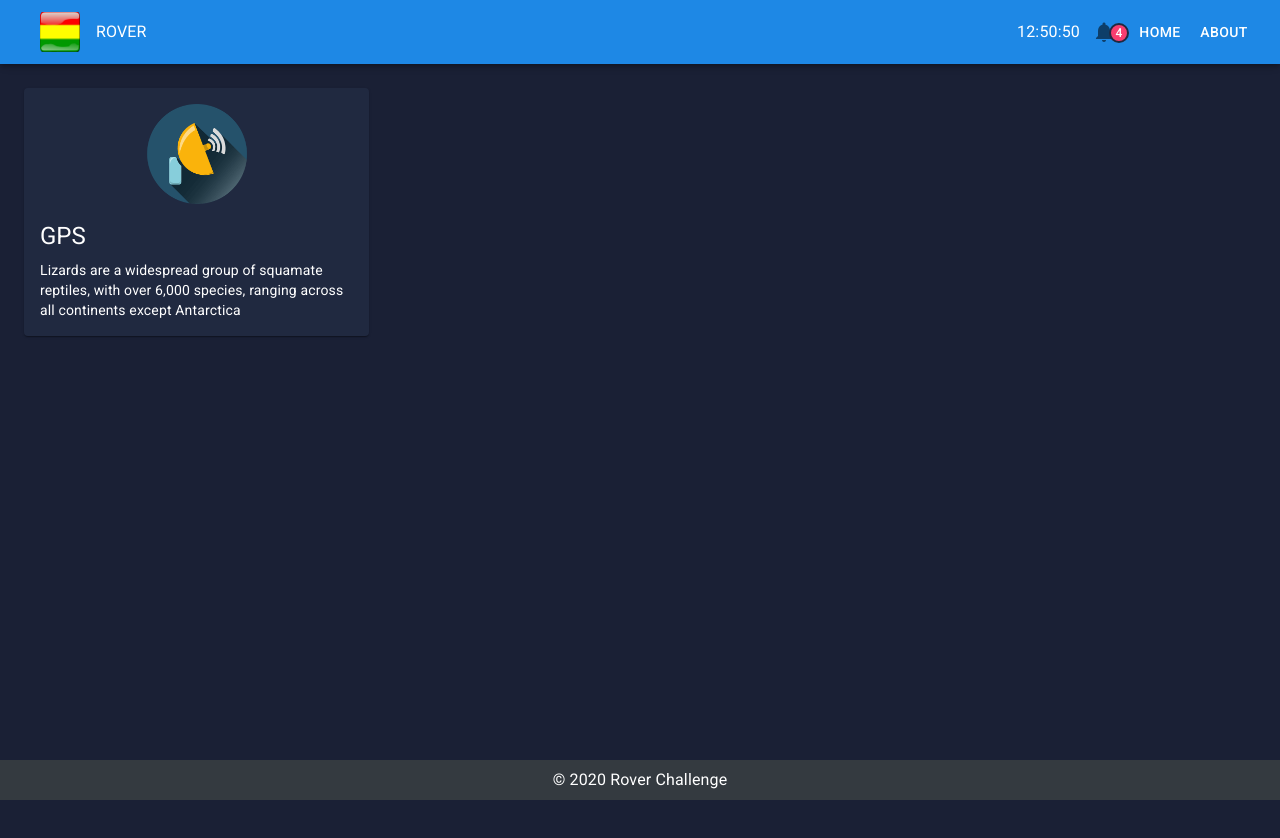
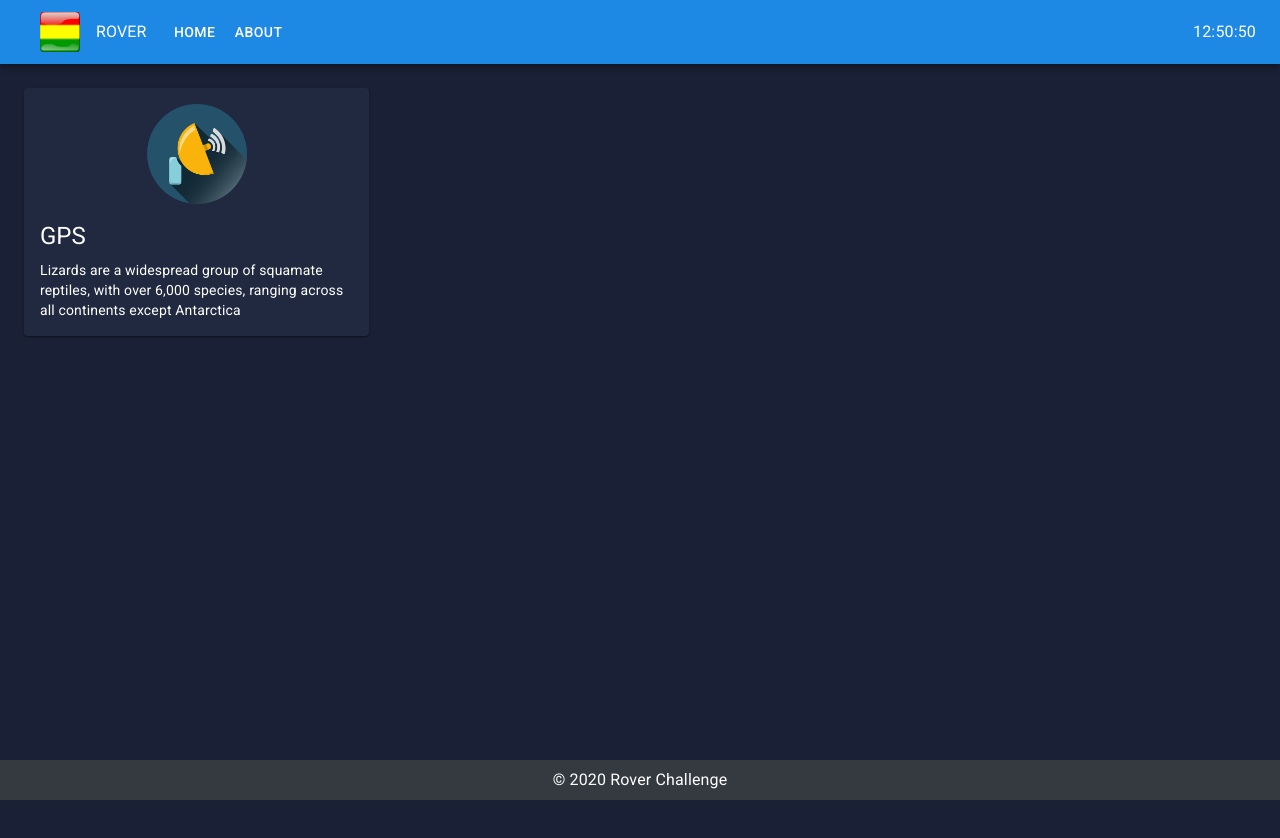
Before and after one commit to kleyla/rover-frontend, a React (Create React App) app: page / in a window 1280 px wide. Shown: the top 838 px of the page. Built offline with nearby package versions, Linux system fonts and the light colour scheme.

Commit message:
Navbar fixed

```diff
--- a/src/components/shared/Navbar.jsx
+++ b/src/components/shared/Navbar.jsx
@@ -2,13 +2,9 @@ import React from "react";
 import {
   AppBar,
   Button,
-  Icon,
-  IconButton,
   makeStyles,
   Toolbar,
   Typography,
-  withStyles,
-  Badge,
   Avatar,
   ListItem,
   ListItemAvatar,
@@ -16,45 +12,17 @@ import {
 } from "@material-ui/core";
 import { Link } from "react-router-dom";
 import useGetGps from "../../hooks/useGetGps";
-
-const useStyles = makeStyles((theme) => ({
-  offset: theme.mixins.toolbar,
-  title: {
-    flexGrow: 1,
-    textDecoration: "none",
-    color: theme.palette.common.white,
-  },
-  appBar: {
-    // backgroundColor: theme.palette.primary.dark,
-  },
-  textWhite: {
-    color: theme.palette.common.white,
-    textDecoration: "none",
-  },
-}));
-const StyledBadge = withStyles((theme) => ({
-  badge: {
-    right: -3,
-    top: 13,
-    border: `2px solid ${theme.palette.background.paper}`,
-    padding: "0 4px",
-  },
-}))(Badge);
+import { useStyles } from "./../../hooks/useStyles";
 
 const Navbar = (props) => {
   const classes = useStyles();
 
-  const {
-    Hour,
-    Min,
-    Sec,
-    loading,
-  } = useGetGps();
+  const { Hour, Min, Sec, loading } = useGetGps();
 
   return (
     <AppBar className={classes.appBar}>
       <Toolbar>
-        <Link to="/" className={classes.title}>
+        <Link to="/" className={classes.titleAppBar}>
           <ListItem button>
             <ListItemAvatar>
               <Avatar
@@ -66,14 +34,6 @@ const Navbar = (props) => {
             <ListItemText primary="ROVER"></ListItemText>
           </ListItem>
         </Link>
-        <Typography>{ Hour }:</Typography>
-        <Typography>{ Min }:</Typography>
-        <Typography>{ Sec }</Typography>
-        <IconButton aria-label="button">
-          <StyledBadge badgeContent={4} color="error">
-            <Icon color="inherit">notifications</Icon>
-          </StyledBadge>
-        </IconButton>
         <Link to="/" className={classes.textWhite}>
           <Button variant="text" color="inherit">
             Home
@@ -84,6 +44,10 @@ const Navbar = (props) => {
             About
           </Button>
         </Link>
+        <div className={classes.space}></div>
+        <Typography>{Hour}:</Typography>
+        <Typography>{Min}:</Typography>
+        <Typography>{Sec}</Typography>
       </Toolbar>
     </AppBar>
   );
--- a/src/hooks/useStyles.js
+++ b/src/hooks/useStyles.js
@@ -1,6 +1,21 @@
 import { makeStyles } from "@material-ui/core";
 
 export const useStyles = makeStyles((theme) => ({
+  // Navbar
+  titleAppBar: {
+    textDecoration: "none",
+    color: theme.palette.common.white,
+  },
+  appBar: {
+    // backgroundColor: theme.palette.primary.dark,
+  },
+  textWhite: {
+    color: theme.palette.common.white,
+    textDecoration: "none",
+  },
+  space: {
+    flexGrow: 1,
+  },
   spinner: {
     width: "100%",
     display: "flex",
```
Also changed, not shown: 1 other file (tests, documents, lock files or other folders).
